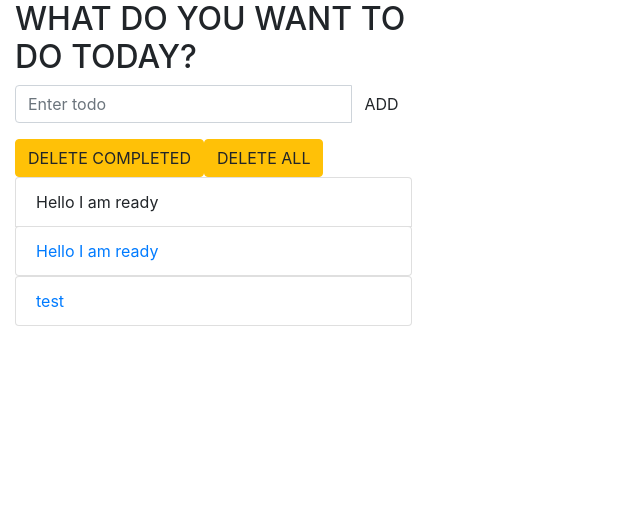
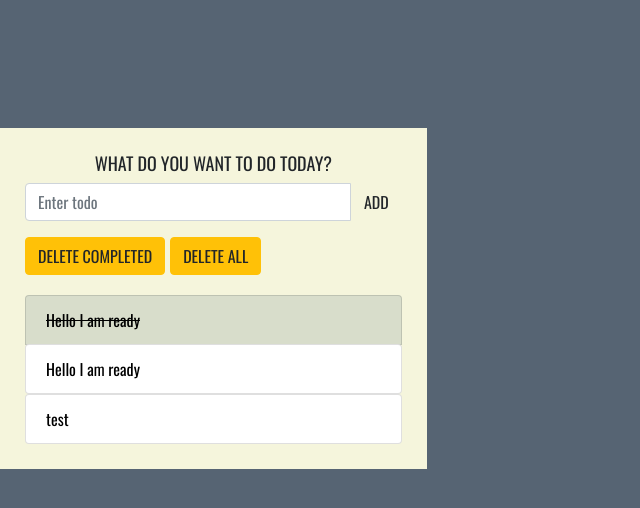
Before and after one commit to rajopensource0/To-do-app, a Django app: page / in a window 1280 px wide. Shown: the top 508 px of the page, without its empty margins (0-640 px from the left). Run offline with Django 3.2, Linux system fonts and the light colour scheme; data comes from the database, SQL or seed files in the repository; both versions use the stored data as it was after the commit; some libraries are stand-ins or nearby versions.

Commit message:
Solved the static files not loading issue

```diff
--- a/myproject/settings.py
+++ b/myproject/settings.py
@@ -25,7 +25,7 @@ SECRET_KEY = '%%(qol66ho#+x1p9peq3r@97v6yo48i-go$g)sjz6_2*$s=foq'
 # SECURITY WARNING: don't run with debug turned on in production!
 DEBUG = True
 
-ALLOWED_HOSTS = ['amanjhurani.pythonanywhere.com']
+ALLOWED_HOSTS = ['amanjhurani.pythonanywhere.com', '127.0.0.1']
 
 
 # Application definition
@@ -118,4 +118,5 @@ USE_TZ = True
 # Static files (CSS, JavaScript, Images)
 # https://docs.djangoproject.com/en/2.2/howto/static-files/
 
-STATIC_URL = './static/'
+STATIC_URL = '/static/'
+#STATIC_ROOT= os.path.join(BASE_DIR,'/static/') to be used during prodiction
--- a/todo/static/todo/style.css
+++ b/todo/static/todo/style.css
@@ -31,3 +31,7 @@ footer {
 .list-group-item {
 	color: black;
 }
+
+.btn-warning {
+	margin-right: 5px;
+}
--- a/todo/templates/todo/index.html
+++ b/todo/templates/todo/index.html
@@ -8,7 +8,7 @@
 		<title>ToDo App</title>
         <link href="https://stackpath.bootstrapcdn.com/bootstrap/4.3.1/css/bootstrap.min.css" rel="stylesheet">
 		<link href="https://fonts.googleapis.com/css?family=Oswald" rel="stylesheet">
-        <link rel="stylesheet" href="{% static 'todo/styles.css' %}" />
+        <link rel="stylesheet" href="{% static 'todo/style.css' %}" />
 	</head>
 	<body>
 
```
Also changed, not shown: db.sqlite3, 1 other file.
